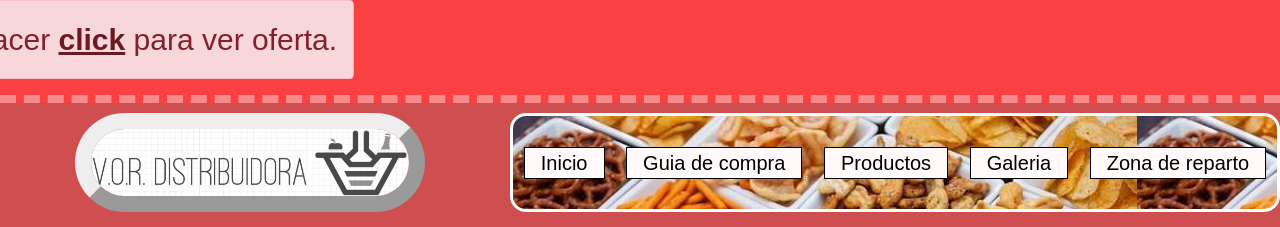
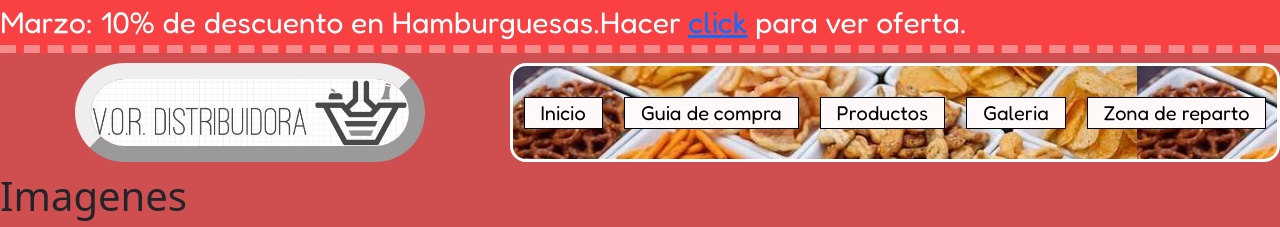
Before and after one commit to davidrossetti/PaginaEncargoSnack, a website: page secciones/galeria.html in a window 1280 px wide. Shown: the top 227 px of the page. Drawn offline with nearby package versions, Linux system fonts and the light colour scheme.

Commit message:
Se actualiza alarma y logo a todas las paginas

```diff
--- a/secciones/galeria.html
+++ b/secciones/galeria.html
@@ -13,6 +13,11 @@
     <link rel="shortcut icon" href="../multimedia/icono-camion.png" type="image/x-icon">
 
     <link href="https://cdn.jsdelivr.net/npm/bootstrap@5.1.3/dist/css/bootstrap.min.css" rel="stylesheet" integrity="sha384-1BmE4kWBq78iYhFldvKuhfTAU6auU8tT94WrHftjDbrCEXSU1oBoqyl2QvZ6jIW3" crossorigin="anonymous">
+    <!--Letra tipografica google-->
+      <link rel="preconnect" href="https://fonts.googleapis.com">
+      <link rel="preconnect" href="https://fonts.gstatic.com" crossorigin>
+      <link href="https://fonts.googleapis.com/css2?family=Fredoka:wght@400;500&display=swap" rel="stylesheet">
+        <!--Vinculo con archivo CSS-->
     <link rel="stylesheet" href="../estilos/style.css">
     <title>Distribuidora V.O.R.</title>
 </head>
@@ -20,15 +25,17 @@
 <!--Se asigna un grid a esta pagina HTML-->
 
 <body id="gridAreaGaleria">
-   <!--BOOTSTRAP:mensaje de alarma de notificacion superior-->
+   <!--Mensaje de alarma de notificacion superior-->
    <header class="alerta">
-    <div class="alert alert-danger" role="alert">
-        Marzo: 10% de descuento en Hamburguesas.Hacer <a href="https://docs.google.com/spreadsheets/d/e/2PACX-1vT8EEeKnCbHd2Uk0k5uLScR05UbTyJ_SlBejPyH_Aoqzaq_wy10aAsOm23xyq2G7E-d-m-pDpA7BfFc/pub?output=xlsx"" class="alert-link">click</a> para ver oferta.
+    <div>
+        Marzo: 10% de descuento en Hamburguesas.Hacer <a href="https://docs.google.com/spreadsheets/d/e/2PACX-1vT8EEeKnCbHd2Uk0k5uLScR05UbTyJ_SlBejPyH_Aoqzaq_wy10aAsOm23xyq2G7E-d-m-pDpA7BfFc/pub?output=xlsx">click</a> para ver oferta.
       </div>
 </header>
-    <!--Lista de navegacion-->
-    <div><img src="../multimedia/logo.JPG" class="logo"></div>
 
+<!--Logo-->
+<section><a href="../index.html"><img src="../multimedia/logo.JPG" class="logo"></a>
+</section>
+<!--Lista de navegacion-->
     <nav class="listaNavegacion">
         <div>
             <a href="../index.html">Inicio</a>
```
Also changed, not shown: index.html (+2 -3 lines), secciones/guia.html (+10 -5 lines), secciones/productos.html (+10 -4 lines), secciones/reparto.html (+6 -5 lines).
